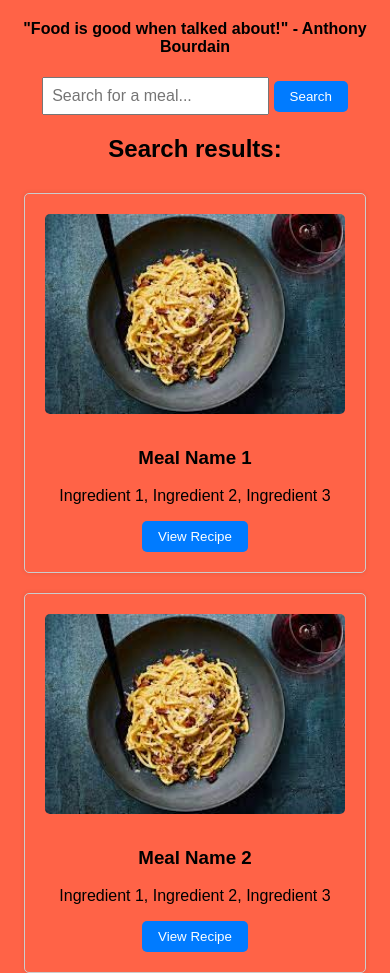
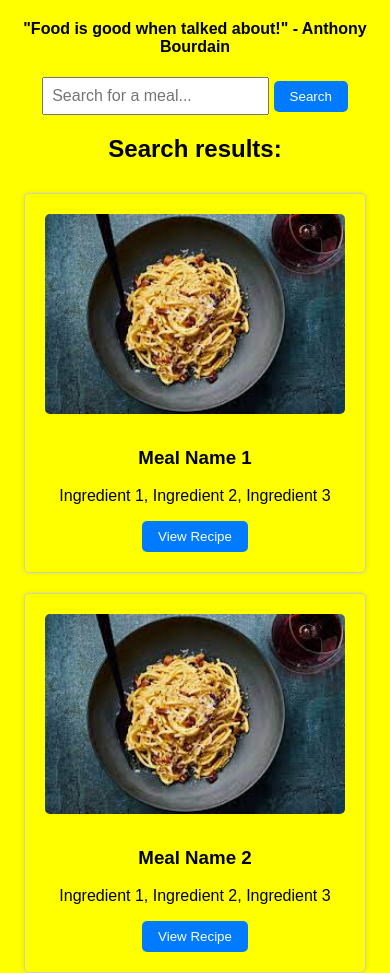
Before and after one commit to Mbenka22/alx_capstone_project, a plain HTML site: page index.html in a window 390 px wide. Shown: the top 973 px of the page. Drawn offline with Linux system fonts and the light colour scheme.

Commit message:
media query

```diff
--- a/css/styles.css
+++ b/css/styles.css
@@ -132,3 +132,9 @@ button:hover {
 .modal-content button:hover {
   background-color: #0056b3;
 }
+
+@media only screen and (max-width: 600px) {
+  body {
+      background-color: yellow;
+  }
+}
```
